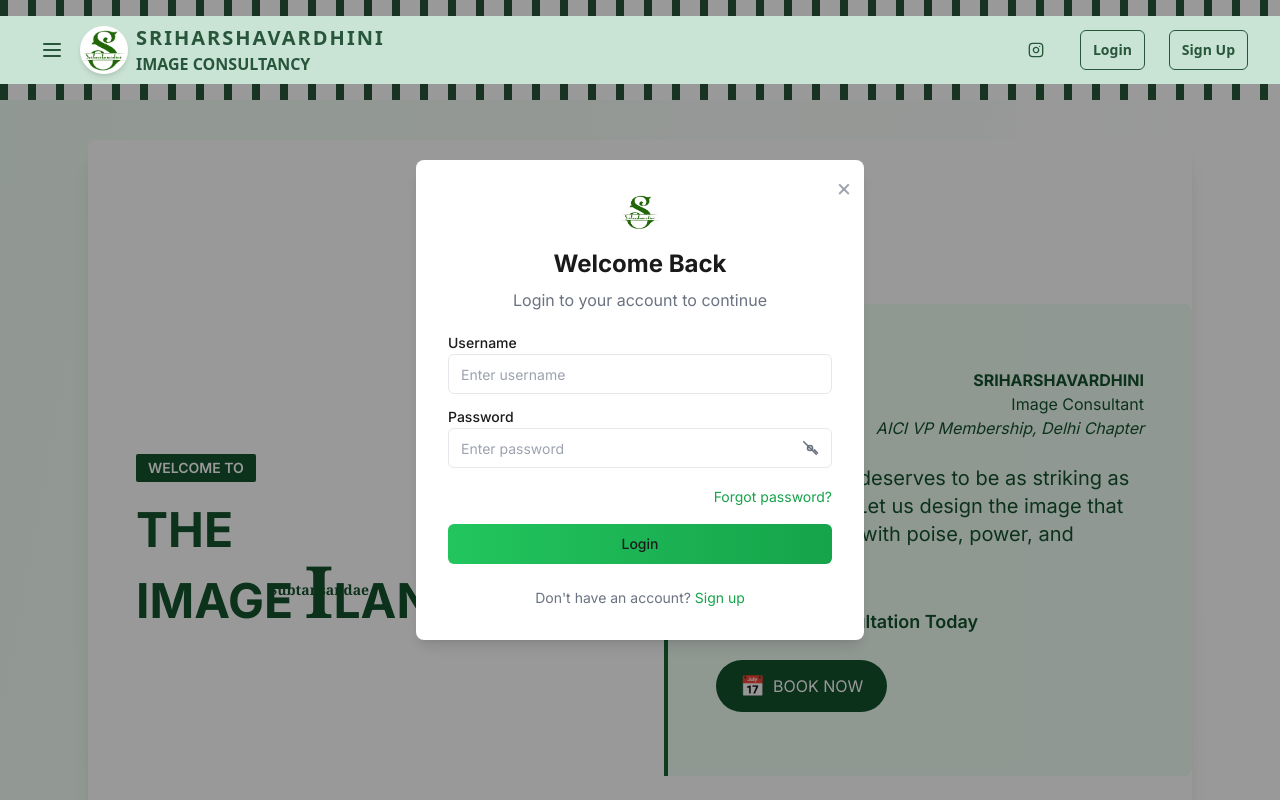
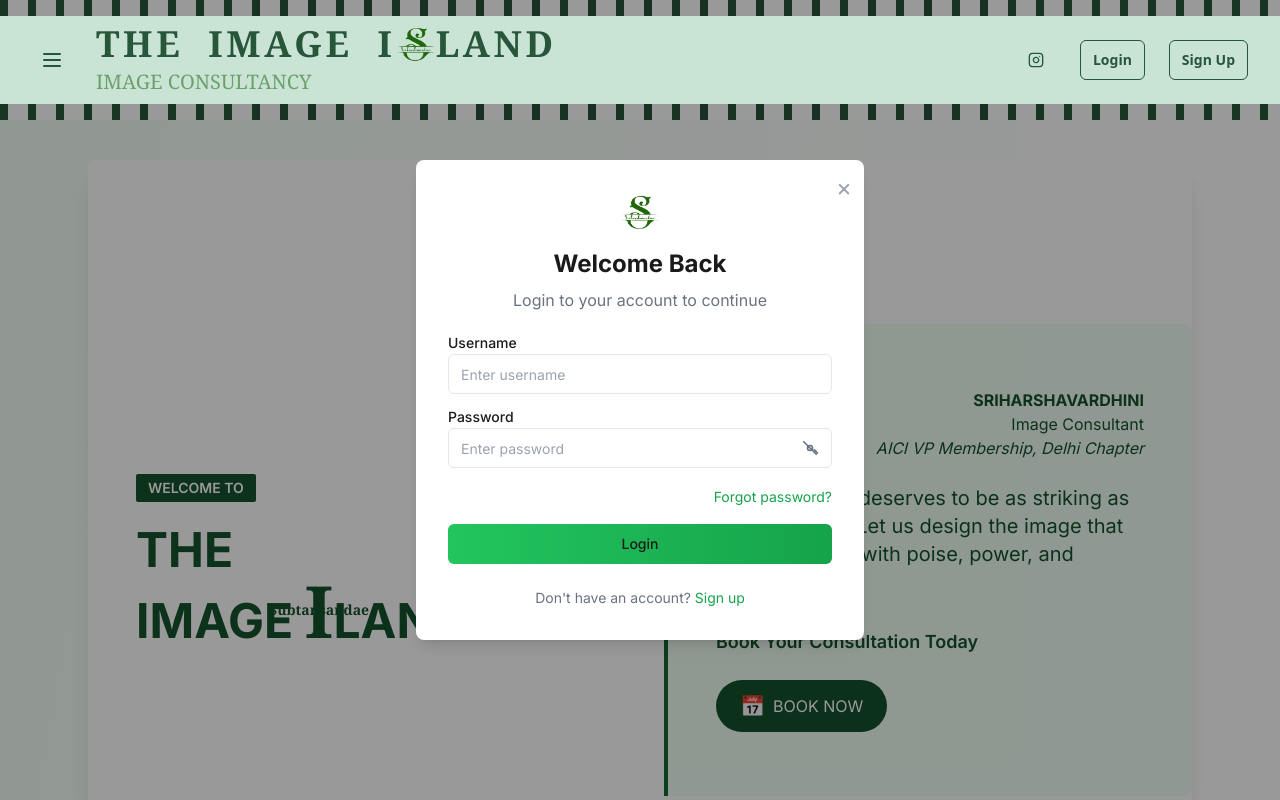
Before and after one commit to Chooks03/ImageConsultancy_Web, a Next.js app: page / in a window 1280 px wide. Shown: the top 800 px of the page. Built offline with nearby package versions, Linux system fonts and the light colour scheme.

Commit message:
Describe what you changed

```diff
--- a/components/header.tsx
+++ b/components/header.tsx
@@ -64,7 +64,7 @@ export default function Header() {
       <header className="relative z-50 w-full bg-[#C9E3D4]">
         <div className="flex flex-col items-stretch sm:flex-row sm:items-center sm:justify-between px-2 xs:px-3 sm:px-4 py-2 md:px-8 gap-2 sm:gap-0">
           {/* Logo, Hamburger, Title stacked on mobile */}
-          <div className="flex w-full sm:w-auto items-center gap-2 xs:gap-3 min-w-0">
+          <div className="flex w-full sm:w-auto items-center gap-6 min-w-0">
             <button
               aria-label={isMenuOpen ? "Close menu" : "Open menu"}
               onClick={toggleMenu}
@@ -78,18 +78,19 @@ export default function Header() {
                 <MenuIcon className="w-6 h-6 text-[#28563B]" />
               )}
             </button>
-            <Link href="/" className="flex items-center gap-2 min-w-0 flex-shrink-0">
-              <img
-                src="/logo.jpg"
-                alt="Logo"
-                draggable={false}
-                className="w-10 h-10 md:w-12 md:h-12 rounded-full shadow-md shrink-0"
-              />
+            <Link href="/" className="flex items-center gap-4 min-w-0 flex-shrink-0">
+              {/* Logo removed as requested */}
               <div className="flex flex-col min-w-0">
-                <h1 className="text-[#28563B] font-sans font-extrabold whitespace-pre-wrap text-base sm:text-lg md:text-xl leading-tight tracking-widest">
-                  SRIHARSHAVARDHINI
+                <h1 className="text-[#28563B] font-serif font-extrabold whitespace-pre-wrap text-lg sm:text-2xl md:text-4xl leading-tight tracking-widest flex items-center gap-4">
+                  THE
+                  <span style={{marginLeft: '0.25em', marginRight: '0.25em'}}>IMAGE</span>
+                  <span className="inline-flex items-center justify-center">
+                    I
+                    <img src="/WhatsApp_Image_2025-08-06_at_00.12.04_9d5caab6-removebg-preview.png" alt="Logo S" className="w-8 h-8 md:w-10 md:h-10 align-middle mx-0" style={{verticalAlign: 'middle'}} />
+                    LAND
+                  </span>
                 </h1>
-                <p className="text-[#28563B] font-semibold font-sans text-xs sm:text-sm md:text-base leading-none">
+                <p className="text-[#6ca16c] font-serif text-base sm:text-lg md:text-xl leading-none mt-1">
                   IMAGE CONSULTANCY
                 </p>
               </div>
```
Also changed, not shown: components/hamburger.css (+8 -1 lines), public/WhatsApp_Image_2025-08-06_at_00.12.04_9d5caab6-removebg-preview.png (added).
